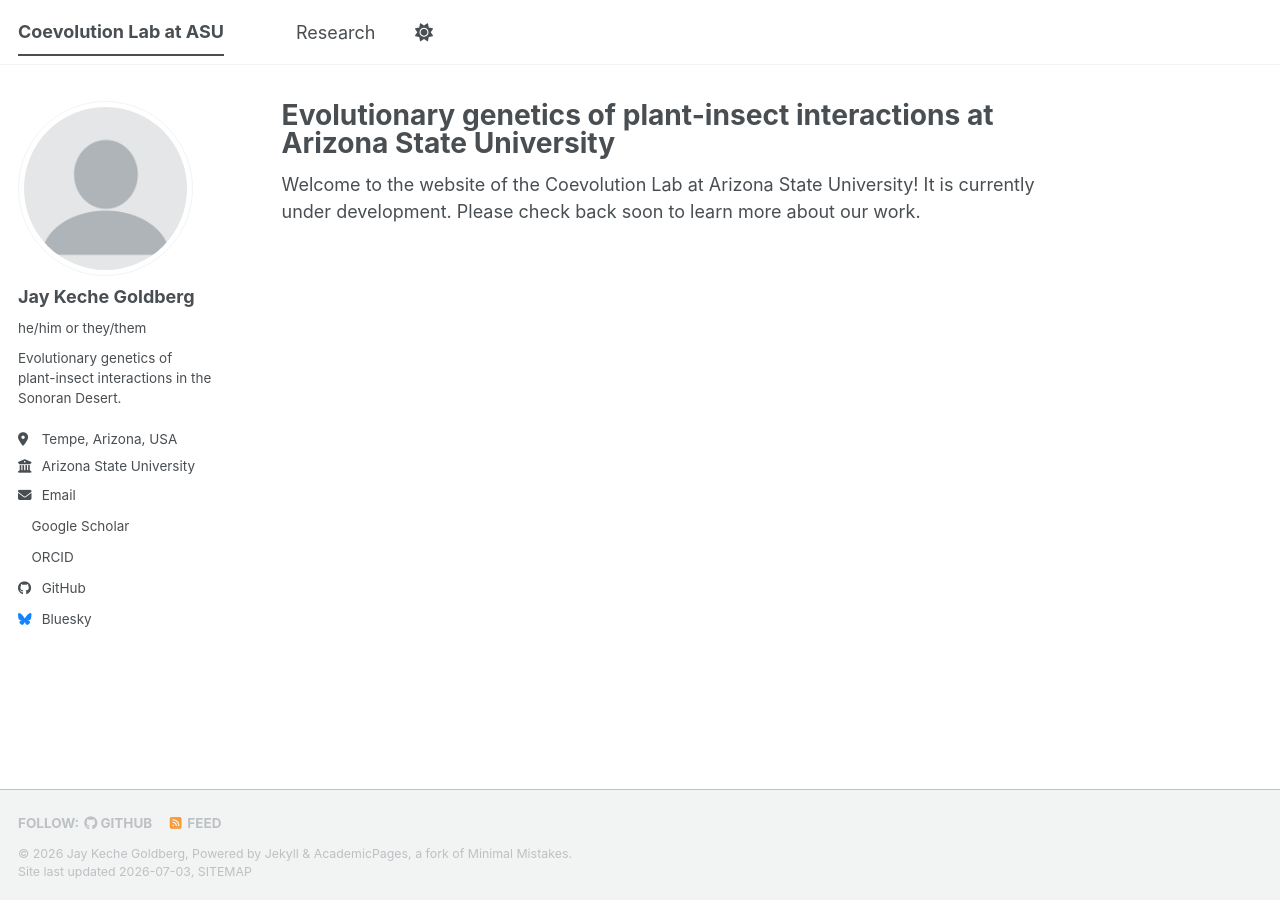
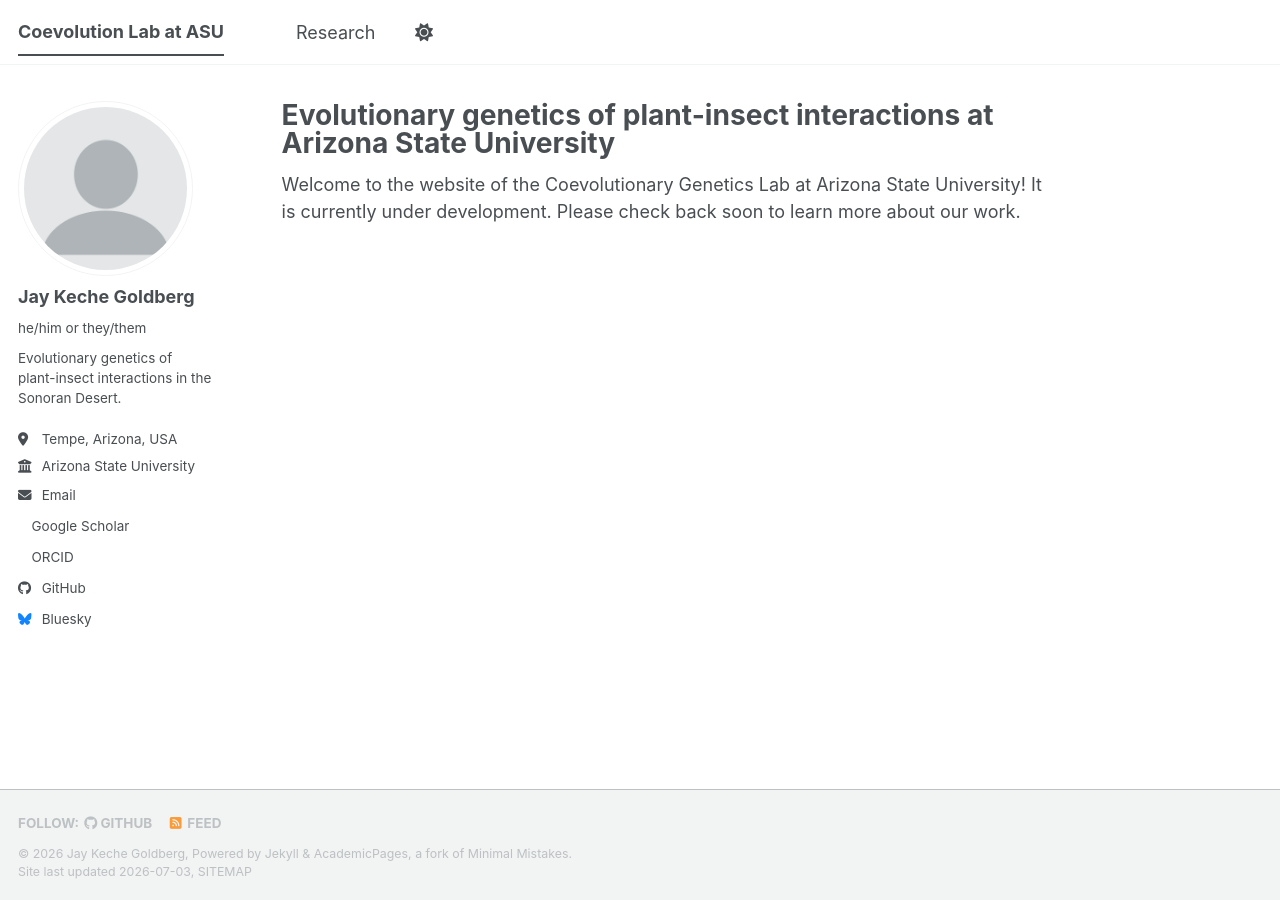
Before and after one commit to caterpillar-coevolution/jaykgoldberg.github.io, a Jekyll site: the page built from _pages/about.md, in a window 1280 px wide. Built offline with Jekyll 4.4.1, drawn with Linux system fonts in a browser that asks for light colours; a style sheet for code colours, icons or effects is not loaded.

Commit message:
Update lab name in about page

```diff
--- a/_pages/about.md
+++ b/_pages/about.md
@@ -7,4 +7,4 @@ redirect_from:
   - /about.html
 ---
 
-Welcome to the website of the Coevolution Lab at Arizona State University! It is currently under development. Please check back soon to learn more about our work.
+Welcome to the website of the Coevolutionary Genetics Lab at Arizona State University! It is currently under development. Please check back soon to learn more about our work.
```
